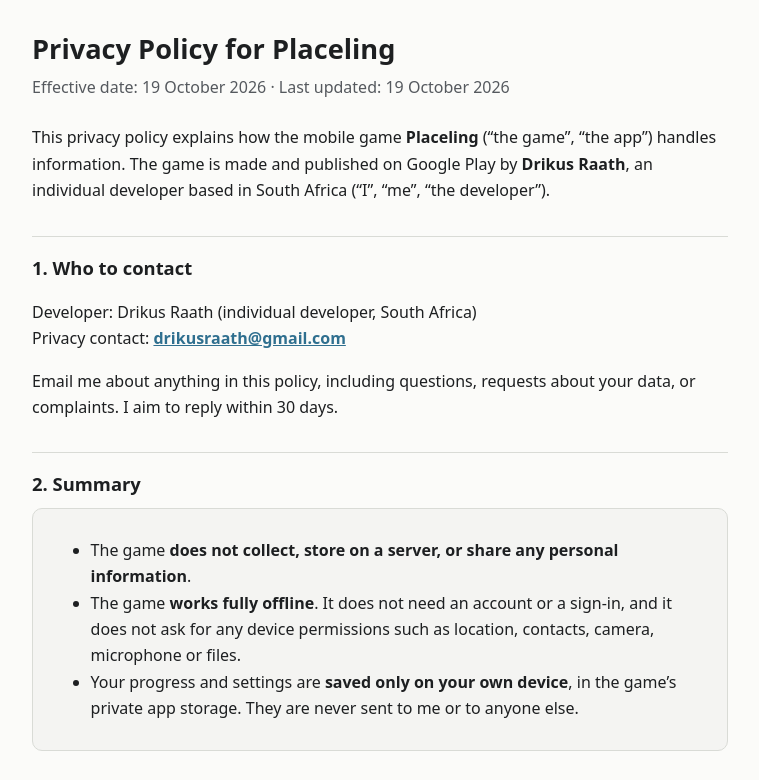
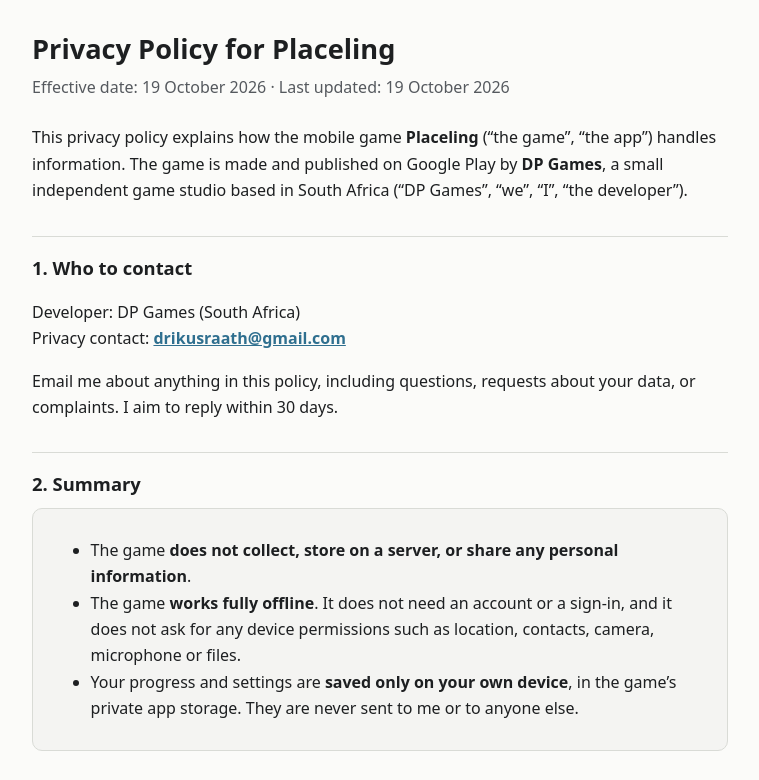
Before and after one commit to dllCorDe/dpgames, a plain HTML site: page placeling/privacy/index.html in a window 1280 px wide. Shown: the top 780 px of the page, without its empty margins (260-1019 px from the left). Drawn offline with Linux system fonts and the light colour scheme.

Commit message:
Placeling policy: name DP Games

```diff
--- a/placeling/privacy/index.html
+++ b/placeling/privacy/index.html
@@ -38,10 +38,10 @@
 <h1>Privacy Policy for Placeling</h1>
 <p class="meta">Effective date: 19 October 2026 &middot; Last updated: 19 October 2026</p>
 
-<p>This privacy policy explains how the mobile game <strong>Placeling</strong> (&ldquo;the game&rdquo;, &ldquo;the app&rdquo;) handles information. The game is made and published on Google Play by <strong>Drikus Raath</strong>, an individual developer based in South Africa (&ldquo;I&rdquo;, &ldquo;me&rdquo;, &ldquo;the developer&rdquo;).</p>
+<p>This privacy policy explains how the mobile game <strong>Placeling</strong> (&ldquo;the game&rdquo;, &ldquo;the app&rdquo;) handles information. The game is made and published on Google Play by <strong>DP Games</strong>, a small independent game studio based in South Africa (&ldquo;DP Games&rdquo;, &ldquo;we&rdquo;, &ldquo;I&rdquo;, &ldquo;the developer&rdquo;).</p>
 
 <h2 id="contact">1. Who to contact</h2>
-<p>Developer: Drikus Raath (individual developer, South Africa)<br>
+<p>Developer: DP Games (South Africa)<br>
 Privacy contact: <a href="mailto:drikusraath@gmail.com"><strong>drikusraath@gmail.com</strong></a></p>
 <p>Email me about anything in this policy, including questions, requests about your data, or complaints. I aim to reply within 30 days.</p>
 
@@ -129,7 +129,7 @@ Privacy contact: <a href="mailto:drikusraath@gmail.com"><strong>drikusraath@gmai
 <p>If the game changes how it handles information (for example by adding ads or in-app purchases), I&rsquo;ll update this policy <strong>before</strong> that version is released and change the &ldquo;Last updated&rdquo; date at the top. For significant changes I&rsquo;ll also give notice in the game or on its Google Play page. Older versions are available on request.</p>
 
 <h2 id="contact-2">11. Contact</h2>
-<p>Drikus Raath &mdash; <a href="mailto:drikusraath@gmail.com">drikusraath@gmail.com</a></p>
+<p>DP Games &mdash; <a href="mailto:drikusraath@gmail.com">drikusraath@gmail.com</a></p>
 
 <footer>This policy is written in plain language to explain what the game does. It is not legal advice.</footer>
 </main>
```
